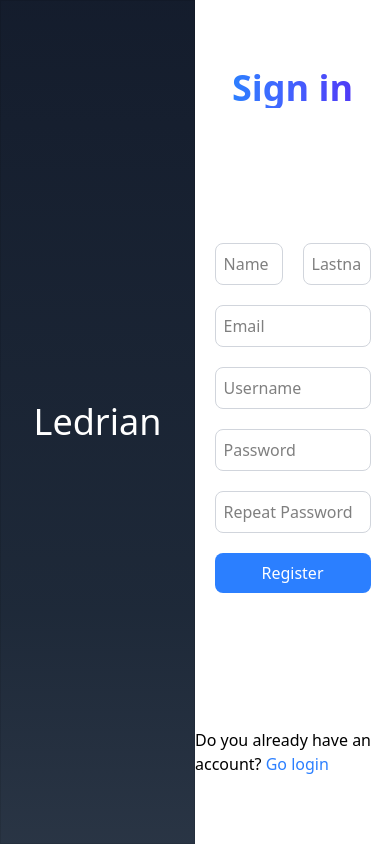
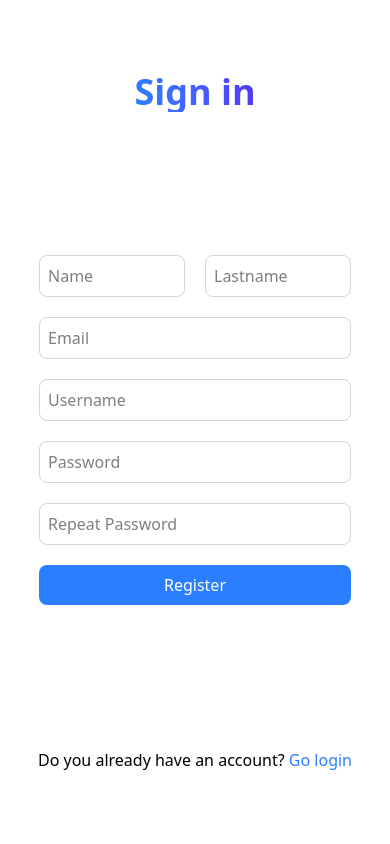
Before and after one commit to Adrian-ortiz0/frontend_ledrian, a React (Vite) app: page /signin in a window 390 px wide. Built offline with nearby package versions, Linux system fonts and the light colour scheme.

Commit message:
style: :lipstick: Sigin fixed

```diff
--- a/src/Components/LedrianInterfaz.jsx
+++ b/src/Components/LedrianInterfaz.jsx
@@ -18,7 +18,7 @@ export const LedrianInterfaz = () => {
 
   return (
     <main className='bg-gray-900  h-screen flex'>
-      <section className='flex h-screen hidden lg:flex'>
+      <section className='h-screen hidden lg:flex'>
         <Feed usuario={usuario} />
         <SuggestionsSection usuario={usuario} />
       <AsideProfile usuario={usuario} />
--- a/src/Components/SignIn.jsx
+++ b/src/Components/SignIn.jsx
@@ -50,10 +50,10 @@ export const SignIn = () => {
 
     return (
         <div className='bg-gradient-to-r from-black via-gray-900 to-black bg-[length:200%_200%] h-screen flex justify-center items-center'>
-            <aside className='bg-gradient-to-b from-gray-900 via-gray-800 to-gray-600 animate-gradient w-1/2 flex justify-center items-center h-screen border border-black/10'>
+            <aside className=' hidden md:flex bg-gradient-to-b from-gray-900 via-gray-800 to-gray-600 animate-gradient w-1/2 justify-center items-center h-screen border border-black/10'>
                 <h1 className='text-white text-4xl'>Ledrian</h1>
             </aside>
-            <main className='w-1/2 flex justify-around items-center h-screen flex-col bg-white'>
+            <main className='w-screen md:w-1/2 flex justify-around items-center h-screen flex-col bg-white'>
                 <h2 className="text-4xl font-semibold text-transparent bg-clip-text bg-gradient-to-r from-blue-500 to-indigo-600 mb-6">
                     Sign in
                 </h2>
```
